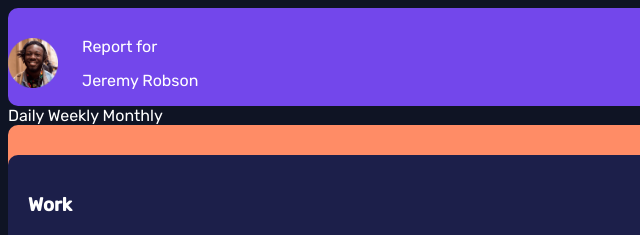
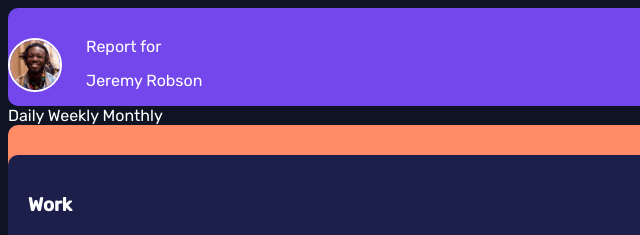
Before and after one commit to lindseyl0u/TimeTracking, a plain HTML site: page index.html in a window 1280 px wide. Shown: the top 235 px of the page, 0-640 px from the left. Drawn offline with Linux system fonts and the light colour scheme.

Commit message:
added border to profile image

```diff
--- a/styles.css
+++ b/styles.css
@@ -7,6 +7,8 @@ body {
 
 
 img {
+    border: 2px white solid;
+    border-radius: 50%;
 }
 
 section {
```
